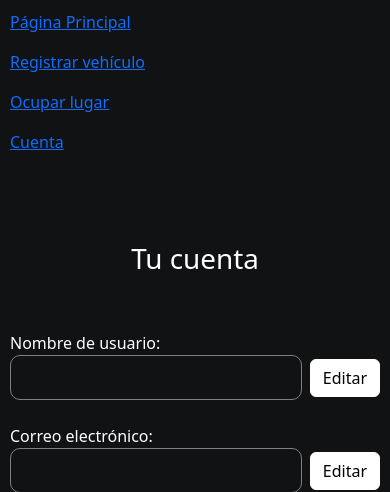
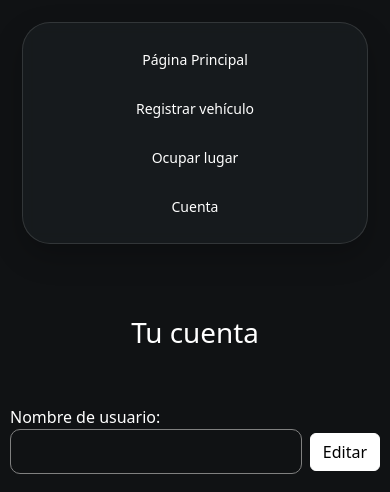
Before and after one commit to jmualde/ETI, a PHP site: page /cuenta.php in a window 390 px wide. Shown: the top 492 px of the page. Run offline with PHP 8.4, Linux system fonts and the light colour scheme; a user stored in the database is signed in; data comes from the database, SQL or seed files in the repository.

Commit message:
nav bar pildora

```diff
--- a/disenio.css
+++ b/disenio.css
@@ -295,34 +295,57 @@ html, body {
 
 /* registra_auto.html y cuenta.php: navegación */
 .tarjetaArriba,
-.tarjetaArriba-cuenta {
+.tarjetaArriba-cuenta,
+.tarjetaArriba-principal {
     display: flex;
     justify-content: center;
     align-items: center;
-    gap: 35px;
+    gap: 18px;
     flex-wrap: wrap;
-    width: 100%;
-    min-height: 60px;
-    padding: 10px 20px;
-    background-color: #181c1f;
+    width: fit-content;
+    max-width: calc(100% - 24px);
+    min-height: 62px;
+    margin: 18px auto 0;
+    padding: 10px 22px;
+    background: rgba(24, 28, 31, 0.9);
+    border: 1px solid rgba(255, 255, 255, 0.12);
+    border-radius: 999px;
+    box-shadow: 0 12px 30px rgba(0, 0, 0, 0.22);
+    backdrop-filter: blur(6px);
 }
 
 .tarjetaArriba a,
-.tarjetaArriba-cuenta a {
+.tarjetaArriba-cuenta a,
+.tarjetaArriba-principal a {
+    display: flex;
+    align-items: center;
+    justify-content: center;
     color: white;
     text-decoration: none;
+    border-radius: 999px;
+    transition: 0.25s ease;
+}
+
+.tarjetaArriba a:hover,
+.tarjetaArriba-cuenta a:hover,
+.tarjetaArriba-principal a:hover {
+    background: rgba(255, 255, 255, 0.06);
 }
 
 .textoBlanco,
-.textoBlanco-cuenta {
+.textoBlanco-cuenta,
+.textoBlanco-principal {
     margin: 0;
+    padding: 8px 12px;
     color: white;
+    border-radius: 999px;
     transition: 0.3s;
 }
 
 .textoBlanco:hover,
-.textoBlanco-cuenta:hover {
-    color: #c7c7c7;
+.textoBlanco-cuenta:hover,
+.textoBlanco-principal:hover {
+    color: #ffffff;
 }
 
 /* cuenta.php */
@@ -479,6 +502,33 @@ select.campo option {
 
 @media (max-width: 576px) {
 
+    .tarjetaArriba,
+    .tarjetaArriba-cuenta,
+    .tarjetaArriba-principal {
+        width: calc(100% - 20px);
+        min-height: auto;
+        margin-top: 12px;
+        padding: 16px 12px;
+        border-radius: 28px;
+        flex-direction: column;
+        gap: 8px;
+    }
+
+    .tarjetaArriba a,
+    .tarjetaArriba-cuenta a,
+    .tarjetaArriba-principal a {
+        width: 100%;
+        font-size: 14px;
+    }
+
+    .textoBlanco,
+    .textoBlanco-cuenta,
+    .textoBlanco-principal {
+        width: 100%;
+        padding: 10px 12px;
+        text-align: center;
+    }
+
     .tarjeta-auto {
         width: 94%;
 
```
